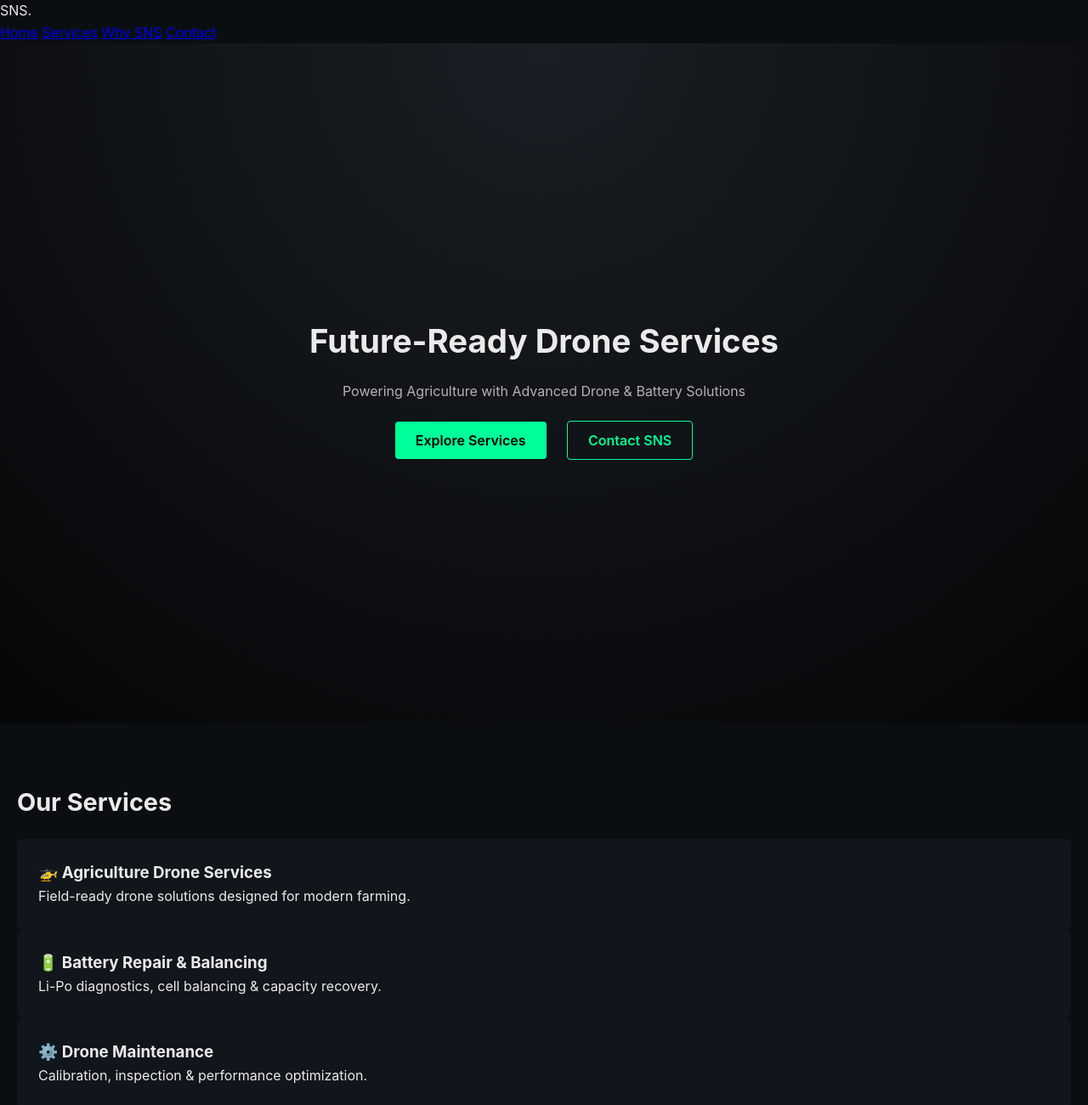
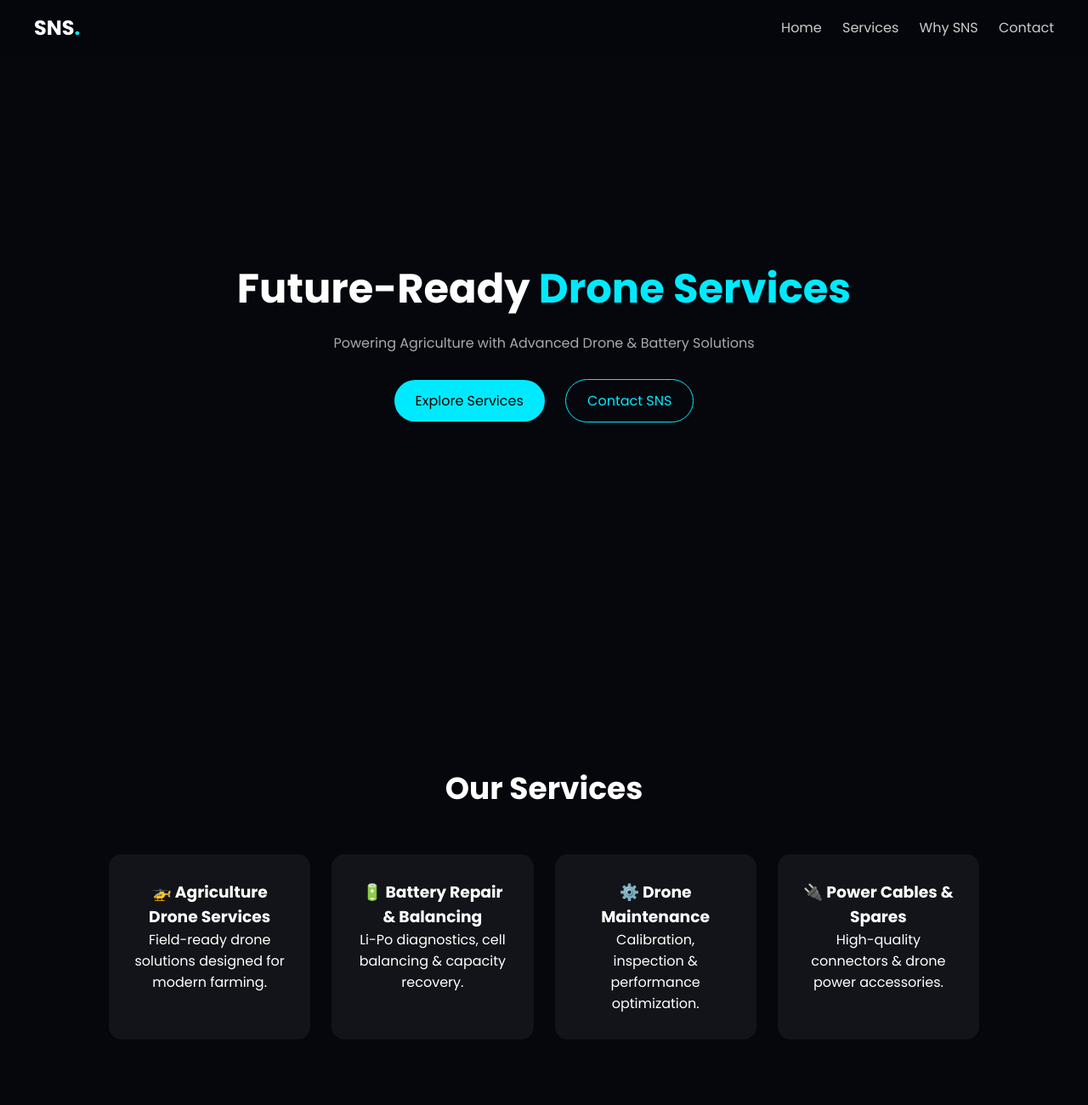
Before and after one commit to aj-devlab/SNS-agri-drone-battery-service, a plain HTML site: page index.html in a window 1280 px wide. Shown: the top 1300 px of the page at 85% size. Drawn offline with Linux system fonts and the light colour scheme; a script that the page names is missing.

Commit message:
Update style.css

```diff
--- a/style.css
+++ b/style.css
@@ -2,119 +2,170 @@
   margin: 0;
   padding: 0;
   box-sizing: border-box;
-  font-family: 'Inter', sans-serif;
+  font-family: 'Poppins', sans-serif;
 }
 
 body {
-  background: #0b0e11;
-  color: #eaeaea;
-  line-height: 1.6;
+  background: #05070d;
+  color: #fff;
+  scroll-behavior: smooth;
+}
+
+/* NAVBAR */
+.navbar {
+  position: fixed;
+  top: 0;
+  width: 100%;
+  padding: 15px 40px;
+  display: flex;
+  justify-content: space-between;
+  align-items: center;
+  background: rgba(5,7,13,0.8);
+  backdrop-filter: blur(10px);
+  z-index: 1000;
+}
+
+.logo {
+  font-size: 24px;
+  font-weight: 700;
+}
+
+.logo span {
+  color: #00eaff;
+}
+
+.navbar nav a {
+  margin-left: 20px;
+  text-decoration: none;
+  color: #ccc;
+  transition: 0.3s;
+}
+
+.navbar nav a:hover {
+  color: #00eaff;
 }
 
 /* HERO */
 .hero {
   height: 100vh;
-  background: radial-gradient(circle at top, #1a1f25, #050607);
   display: flex;
   align-items: center;
   justify-content: center;
+  position: relative;
   text-align: center;
 }
 
 .hero h1 {
-  font-size: 2.4rem;
-  font-weight: 700;
+  font-size: 48px;
+}
+
+.hero h1 span {
+  color: #00eaff;
 }
 
 .hero p {
-  margin-top: 1rem;
-  color: #b3b3b3;
+  margin: 15px 0 30px;
+  color: #aaa;
 }
 
-.hero-buttons {
-  margin-top: 2rem;
+.hero-buttons .btn {
+  margin: 0 10px;
 }
 
+/* BUTTONS */
 .btn {
-  padding: 12px 24px;
+  padding: 12px 25px;
+  border-radius: 30px;
   text-decoration: none;
-  margin: 0 10px;
-  border-radius: 4px;
-  font-weight: 600;
-  transition: all 0.3s ease;
+  display: inline-block;
 }
 
 .primary {
-  background: #00ff99;
+  background: #00eaff;
   color: #000;
 }
 
-.primary:hover {
-  transform: translateY(-2px);
-  box-shadow: 0 0 15px #00ff99;
+.secondary {
+  border: 1px solid #00eaff;
+  color: #00eaff;
 }
 
-.secondary {
-  border: 1px solid #00ff99;
-  color: #00ff99;
+.whatsapp {
+  background: #25D366;
+  color: #000;
+  margin-top: 15px;
 }
 
 /* SECTIONS */
-section {
-  padding: 70px 20px;
-}
-
-.container {
-  max-width: 1100px;
-  margin: auto;
+.section {
+  padding: 100px 10%;
   text-align: center;
 }
 
-h2 {
-  margin-bottom: 20px;
-  font-size: 1.8rem;
+.section-title {
+  font-size: 36px;
+  margin-bottom: 50px;
 }
 
-/* SERVICES */
-.service-grid {
+.dark {
+  background: #080b14;
+}
+
+/* CARDS */
+.card-grid {
   display: grid;
   grid-template-columns: repeat(auto-fit, minmax(220px, 1fr));
-  gap: 20px;
-  margin-top: 40px;
+  gap: 25px;
 }
 
 .card {
-  background: #11161c;
-  padding: 25px;
-  border-radius: 8px;
-  transition: transform 0.3s ease, box-shadow 0.3s ease;
+  background: rgba(255,255,255,0.05);
+  padding: 30px;
+  border-radius: 15px;
+  transition: 0.3s;
 }
 
 .card:hover {
-  transform: translateY(-6px);
-  box-shadow: 0 10px 25px rgba(0,255,153,0.15);
+  transform: translateY(-10px);
+  box-shadow: 0 0 20px rgba(0,234,255,0.2);
 }
 
 /* WHY */
 .why-grid {
   display: grid;
-  grid-template-columns: repeat(auto-fit, minmax(200px,1fr));
-  gap: 15px;
-  margin-top: 30px;
-  color: #00ff99;
+  grid-template-columns: repeat(auto-fit, minmax(200px, 1fr));
+  gap: 20px;
+}
+
+.why-item {
+  padding: 20px;
+  background: rgba(255,255,255,0.05);
+  border-radius: 12px;
+}
+
+/* TIMELINE */
+.timeline {
+  display: flex;
+  flex-wrap: wrap;
+  justify-content: center;
+  gap: 20px;
+}
+
+.step {
+  padding: 20px 30px;
+  border: 1px solid #00eaff;
+  border-radius: 25px;
 }
 
 /* CONTACT */
-.contact a {
-  color: #00ff99;
-  text-decoration: 📞;
+.contact-box a {
+  color: inherit;
+  text-decoration: none;
 }
 
 /* FOOTER */
 footer {
-  background: #050607;
+  text-align: center;
   padding: 20px;
-  text-align: center;
-  font-size: 0.9rem;
-  color: #777;
+  color: #666;
 }
```
